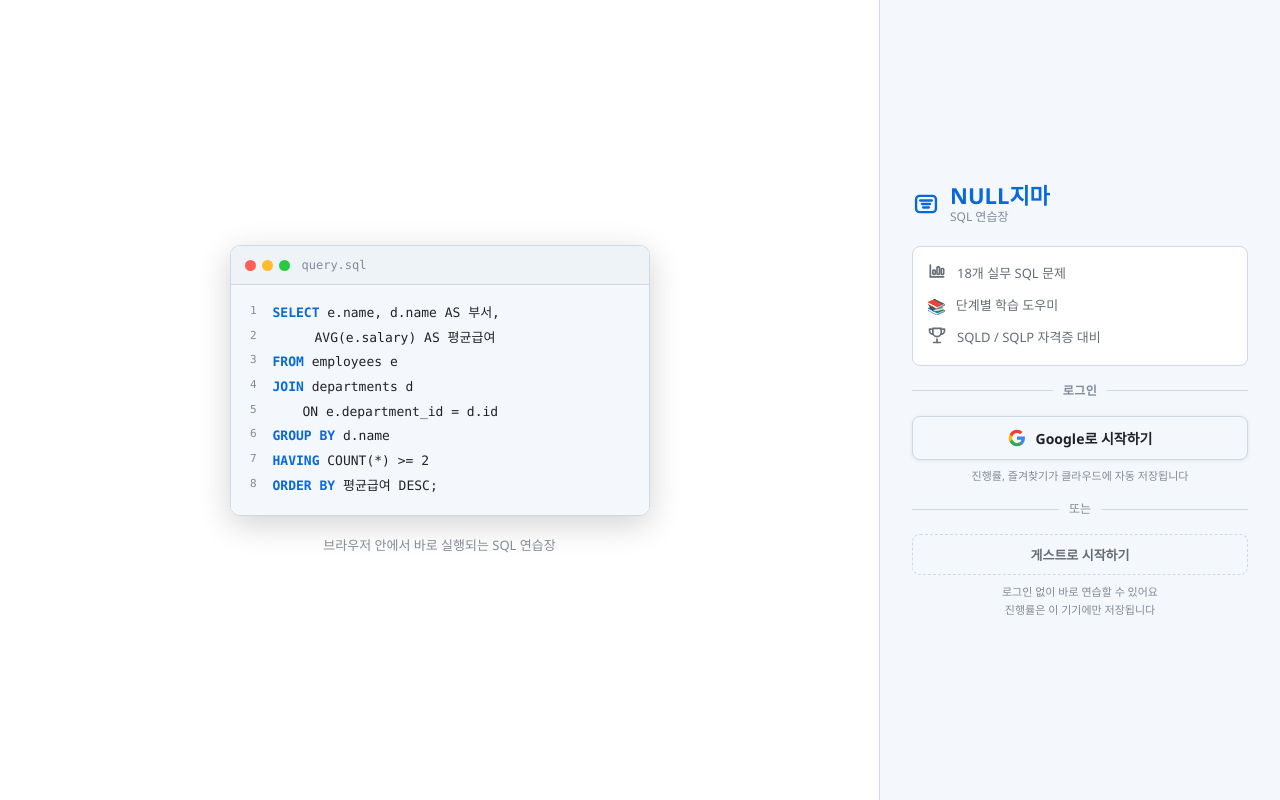
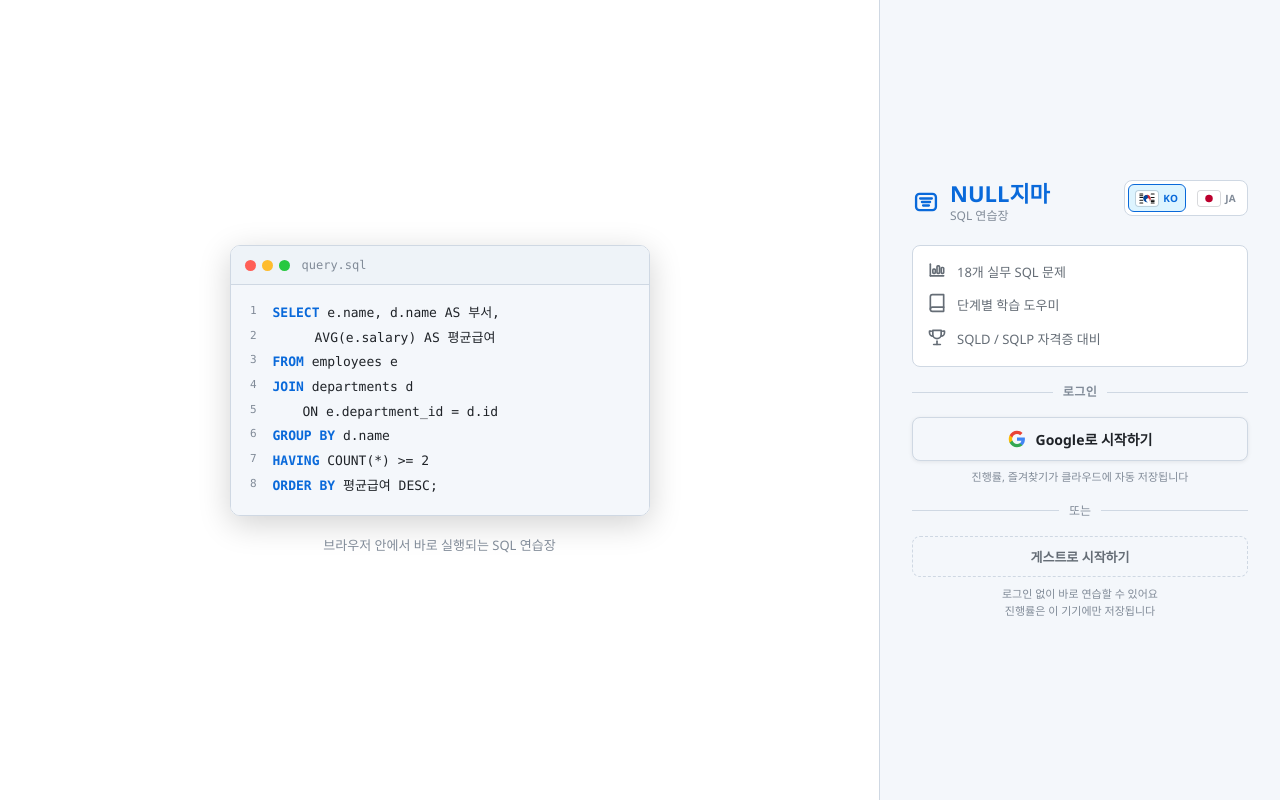
Before and after one commit to donghyuk0605/null-jima, a React (Vite) app: page /editor in a window 1280 px wide. Built offline with nearby package versions, Linux system fonts and the light colour scheme; no server answers; the database is empty.

Commit message:
Add language switchers to header and login

```diff
--- a/src/App.css
+++ b/src/App.css
@@ -41,6 +41,9 @@
   padding: 14px 14px 12px;
   border-bottom: 1px solid var(--border2);
 }
+.nav-top-actions {
+  display: flex; align-items: center; gap: 6px;
+}
 .nav-logo {
   display: flex; align-items: flex-start; gap: 7px;
   font-size: 15px; font-weight: 800;
@@ -58,6 +61,34 @@
   transition: background .12s, color .12s;
 }
 .theme-toggle:hover { background: var(--bg3); color: var(--text); }
+
+.language-switcher {
+  display: inline-flex; align-items: center; gap: 4px;
+  padding: 3px;
+  background: var(--bg2);
+  border: 1px solid var(--border);
+  border-radius: 8px;
+}
+.language-switcher.compact { padding: 2px; }
+.language-btn {
+  display: inline-flex; align-items: center; gap: 5px;
+  min-height: 28px; padding: 3px 7px;
+  background: transparent; border: 1px solid transparent;
+  border-radius: 6px; color: var(--text3);
+  font-size: 10px; font-weight: 900; letter-spacing: .3px;
+}
+.language-btn:hover { background: var(--bg3); color: var(--text); }
+.language-btn.active {
+  background: var(--accent-bg);
+  border-color: var(--accent);
+  color: var(--accent);
+}
+.flag-icon {
+  display: block; width: 22px; height: 15px;
+  border-radius: 3px;
+  box-shadow: 0 0 0 1px rgba(15, 23, 42, .16);
+}
+.mobile-topbar { display: none; }
 
 /* Progress */
 .nav-progress-bar {
@@ -1392,6 +1423,29 @@
     height: auto;
     overflow: visible;
     padding-bottom: calc(98px + env(safe-area-inset-bottom));
+    padding-top: 58px;
+  }
+
+  .mobile-topbar {
+    position: fixed; top: 0; left: 0; right: 0; z-index: 101;
+    display: flex; align-items: center; justify-content: space-between; gap: 12px;
+    height: 58px; padding: 8px 12px;
+    background: var(--bg2); border-bottom: 1px solid var(--border);
+    box-shadow: 0 8px 24px rgba(15, 23, 42, .10);
+  }
+
+  .mobile-topbar-brand,
+  .mobile-topbar-actions {
+    display: flex; align-items: center; gap: 8px;
+  }
+
+  .mobile-topbar-brand {
+    min-width: 0; color: var(--accent);
+    font-size: 14px; font-weight: 900;
+  }
+
+  .mobile-topbar-icon {
+    width: 18px; height: 18px;
   }
 
   .page-content {
@@ -1455,6 +1509,10 @@
     display: none;
   }
 
+  .language-switcher.compact .language-btn span {
+    display: none;
+  }
+
   .nav-section {
     display: contents;
     padding: 0;
@@ -1875,6 +1933,15 @@
   .home-actions .btn {
     flex-basis: 100%;
   }
+
+  .login-card-top {
+    align-items: stretch;
+    flex-direction: column;
+  }
+
+  .login-card-top .language-switcher {
+    align-self: flex-start;
+  }
 }
 
 /* ── Login Page ─────────────────────────────────────── */
@@ -1926,6 +1993,10 @@
   .login-right { width: 100%; padding: 32px 24px; }
 }
 .login-card { width: 100%; display: flex; flex-direction: column; gap: 16px; }
+
+.login-card-top {
+  display: flex; align-items: flex-start; justify-content: space-between; gap: 12px;
+}
 
 .login-logo {
   display: flex; align-items: center; gap: 10px;
--- /dev/null
+++ b/src/components/LanguageSwitcher.jsx
@@ -0,0 +1,50 @@
+import { useLanguage } from '../contexts/LanguageContext';
+
+export default function LanguageSwitcher({ className = '' }) {
+  const { language, languages, setLanguage } = useLanguage();
+
+  return (
+    <div className={`language-switcher ${className}`} aria-label="언어 선택">
+      {languages.map((lang) => (
+        <button
+          key={lang.id}
+          type="button"
+          className={`language-btn ${language === lang.id ? 'active' : ''}`}
+          onClick={() => setLanguage(lang.id)}
+          title={lang.nativeLabel}
+          aria-label={lang.nativeLabel}
+        >
+          <FlagIcon id={lang.id} />
+          <span>{lang.id.toUpperCase()}</span>
+        </button>
+      ))}
+    </div>
+  );
+}
+
+function FlagIcon({ id }) {
+  if (id === 'ja') {
+    return (
+      <svg className="flag-icon" viewBox="0 0 24 16" aria-hidden="true">
+        <rect width="24" height="16" rx="2" fill="#fff" />
+        <circle cx="12" cy="8" r="4.1" fill="#bc002d" />
+      </svg>
+    );
+  }
+
+  return (
+    <svg className="flag-icon" viewBox="0 0 24 16" aria-hidden="true">
+      <rect width="24" height="16" rx="2" fill="#fff" />
+      <g transform="translate(12 8) rotate(-28)">
+        <path d="M0-4a4 4 0 1 1 0 8 2 2 0 1 0 0-4 2 2 0 1 1 0-4z" fill="#cd2e3a" />
+        <path d="M0-4a4 4 0 1 0 0 8 2 2 0 1 1 0-4 2 2 0 1 0 0-4z" fill="#0047a0" />
+      </g>
+      <g stroke="#111" strokeWidth="1.1" strokeLinecap="round">
+        <path d="M4.2 3.2h3.2M4.2 5h3.2M4.2 6.8h3.2" />
+        <path d="M16.6 3.2h3.2M16.6 6.8h3.2" />
+        <path d="M4.2 10h3.2M4.2 12.8h3.2" />
+        <path d="M16.6 10h3.2M16.6 11.4h3.2M16.6 12.8h3.2" />
+      </g>
+    </svg>
+  );
+}
--- a/src/components/Layout.jsx
+++ b/src/components/Layout.jsx
@@ -4,6 +4,7 @@
 import { useAuth } from '../contexts/AuthContext';
 import { useLanguage } from '../contexts/LanguageContext';
 import Icon from './Icon';
+import LanguageSwitcher from './LanguageSwitcher';
 
 const NAV = [
   {
@@ -47,6 +48,22 @@
 
   return (
     <div className="layout">
+      <div className="mobile-topbar">
+        <div className="mobile-topbar-brand">
+          <Icon name="null" className="mobile-topbar-icon" />
+          <span>NULL지마</span>
+        </div>
+        <div className="mobile-topbar-actions">
+          <LanguageSwitcher className="compact" />
+          <button
+            className="theme-toggle"
+            onClick={onToggleTheme}
+            title={theme === 'dark' ? t('theme.light') : t('theme.dark')}
+          >
+            <Icon name={theme === 'dark' ? 'sun' : 'moon'} style={{ width: 15, height: 15 }} />
+          </button>
+        </div>
+      </div>
       <nav className="nav">
         <div className="nav-top">
           <div className="nav-logo">
@@ -56,6 +73,8 @@
               <span className="nav-logo-sub">{t('app.subtitle')}</span>
             </div>
           </div>
+          <div className="nav-top-actions">
+            <LanguageSwitcher className="compact" />
             <button
               className="theme-toggle"
               onClick={onToggleTheme}
@@ -63,6 +82,7 @@
             >
               <Icon name={theme === 'dark' ? 'sun' : 'moon'} style={{ width: 15, height: 15 }} />
             </button>
+          </div>
         </div>
 
         <div className="nav-progress-bar" title={t('nav.progress.title', { solved, total })}>
--- a/src/pages/Login.jsx
+++ b/src/pages/Login.jsx
@@ -1,6 +1,8 @@
 import { useState } from 'react';
 import { useAuth } from '../contexts/AuthContext';
+import { useLanguage } from '../contexts/LanguageContext';
 import Icon from '../components/Icon';
+import LanguageSwitcher from '../components/LanguageSwitcher';
 
 const PREVIEW_LINES = [
   { indent: 0, keyword: 'SELECT', rest: ' e.name, d.name AS 부서,' },
@@ -15,6 +17,7 @@
 
 export default function Login() {
   const { login, enterGuestMode } = useAuth();
+  const { t } = useLanguage();
   const [loading, setLoading] = useState(false);
   const [error, setError] = useState('');
 
@@ -25,7 +28,7 @@
       await login();
     } catch (e) {
       if (e.code !== 'auth/popup-closed-by-user') {
-        setError('로그인에 실패했습니다. 다시 시도해주세요.');
+        setError(t('login.failed'));
       }
       setLoading(false);
     }
@@ -53,35 +56,38 @@
             ))}
           </div>
         </div>
-        <p className="login-left-caption">브라우저 안에서 바로 실행되는 SQL 연습장</p>
+        <p className="login-left-caption">{t('login.previewCaption')}</p>
       </div>
 
       <div className="login-right">
         <div className="login-card">
-          <div className="login-logo">
-            <Icon name="null" className="login-logo-icon" />
-            <div>
-              <span className="login-logo-title">NULL지마</span>
-              <span className="login-logo-sub">SQL 연습장</span>
+          <div className="login-card-top">
+            <div className="login-logo">
+              <Icon name="null" className="login-logo-icon" />
+              <div>
+                <span className="login-logo-title">NULL지마</span>
+                <span className="login-logo-sub">{t('app.subtitle')}</span>
+              </div>
             </div>
+            <LanguageSwitcher />
           </div>
 
           <div className="login-features">
             <div className="login-feature">
               <span className="login-feature-icon"><Icon name="chart" style={{width:20,height:20}} /></span>
-              <span>18개 실무 SQL 문제</span>
+              <span>{t('login.featureProblems')}</span>
             </div>
             <div className="login-feature">
-              <span className="login-feature-icon">📚</span>
-              <span>단계별 학습 도우미</span>
+              <span className="login-feature-icon"><Icon name="book" style={{width:20,height:20}} /></span>
+              <span>{t('login.featureLearn')}</span>
             </div>
             <div className="login-feature">
               <span className="login-feature-icon"><Icon name="trophy" style={{width:20,height:20}} /></span>
-              <span>SQLD / SQLP 자격증 대비</span>
+              <span>{t('login.featureCert')}</span>
             </div>
           </div>
 
-          <div className="login-divider">로그인</div>
+          <div className="login-divider">{t('login.title')}</div>
 
           <button
             className="login-google-btn"
@@ -89,27 +95,27 @@
             disabled={loading}
           >
             <GoogleIcon />
-            {loading ? '로그인 중...' : 'Google로 시작하기'}
+            {loading ? t('login.loading') : t('login.googleStart')}
           </button>
 
           {error && <p className="login-error">{error}</p>}
 
           <p className="login-google-note">
-            진행률, 즐겨찾기가 클라우드에 자동 저장됩니다
+            {t('login.note')}
           </p>
 
           <div className="login-or">
             <span />
-            <span>또는</span>
+            <span>{t('login.or')}</span>
             <span />
           </div>
 
           <button className="login-guest-btn" onClick={enterGuestMode}>
-            게스트로 시작하기
+            {t('login.guestStart')}
           </button>
           <p className="login-guest-note">
-            로그인 없이 바로 연습할 수 있어요<br />
-            진행률은 이 기기에만 저장됩니다
+            {t('login.guestLine1')}<br />
+            {t('login.guestLine2')}
           </p>
         </div>
       </div>
```
Also changed, not shown: src/lib/translations.js. Lines whose indentation alone changed are shown as unchanged.
